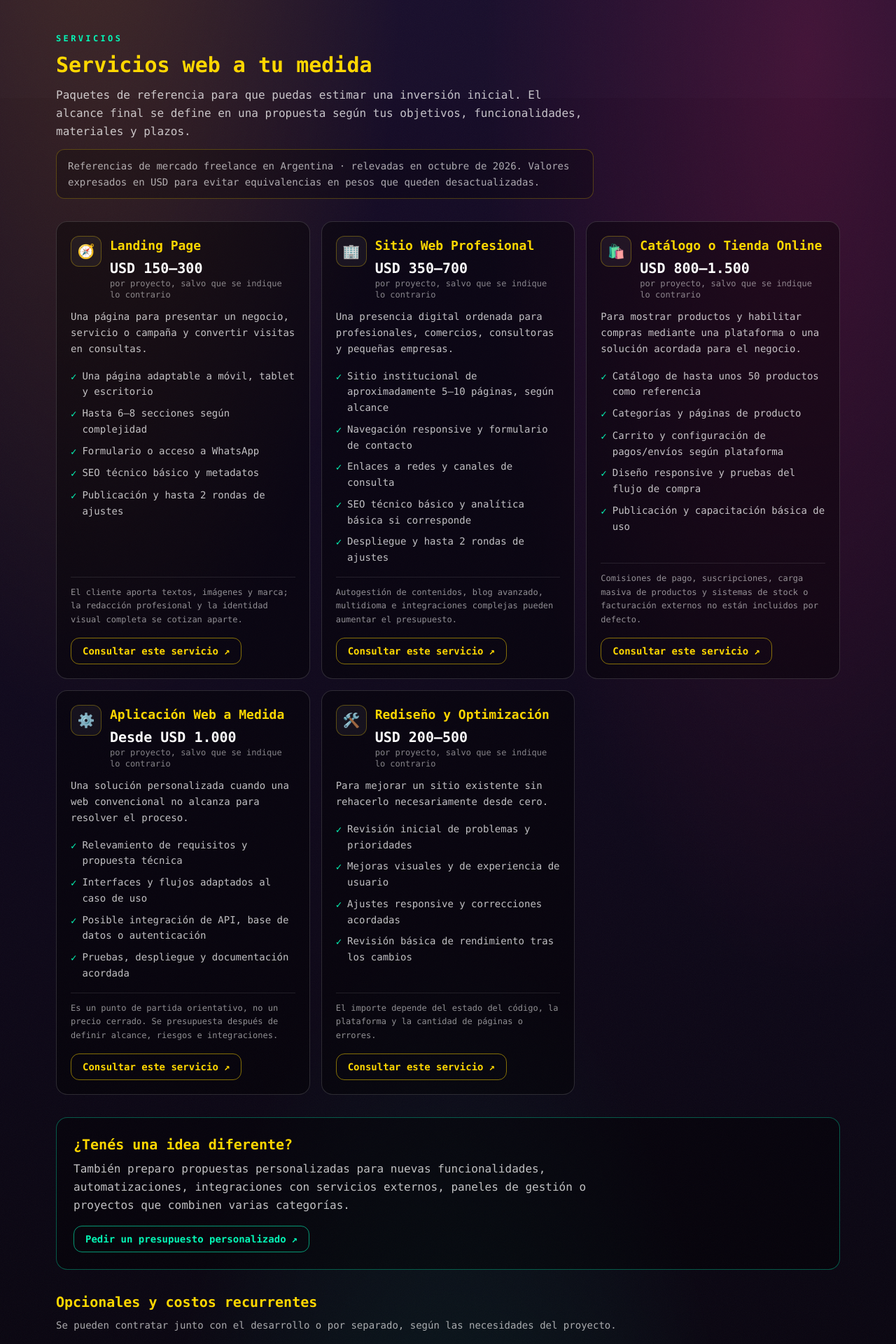
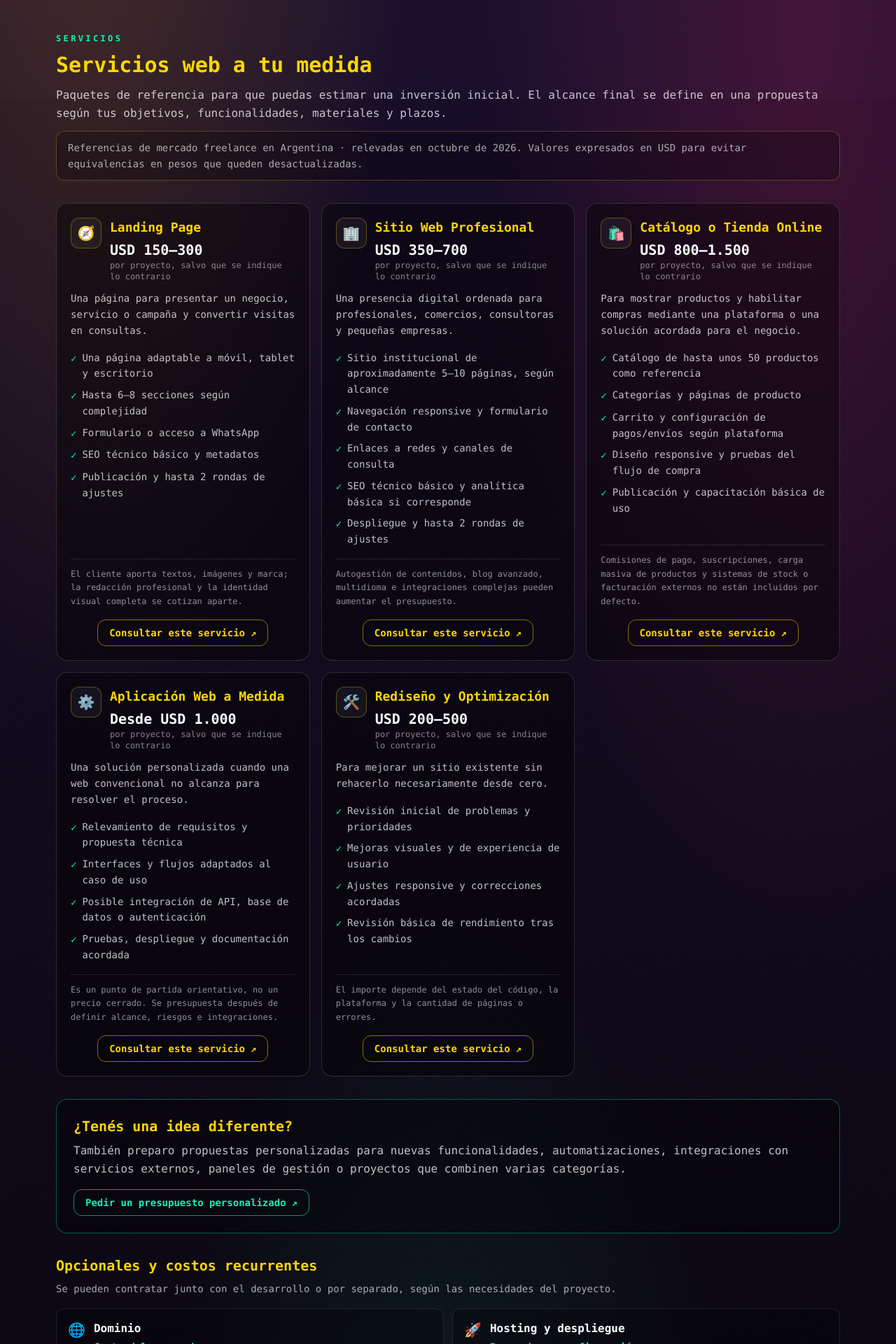
Before and after one commit to lu-developer476/Portfolio, a Next.js app: page /contact in a window 1280 px wide. Shown: the part 660-2580 px from the top of the page at 70% size. Built offline with nearby package versions, Linux system fonts and the light colour scheme.

Commit message:
Expand service descriptions and center inquiry buttons

```diff
--- a/src/components/ServicesSection.tsx
+++ b/src/components/ServicesSection.tsx
@@ -275,8 +275,8 @@ export default function ServicesSection() {
       <div className="space-y-3">
         <p className="text-xs font-semibold uppercase tracking-[0.28em] text-cyber-neonGreen">{copy.eyebrow}</p>
         <h2 className="text-2xl font-bold text-cyber-gold sm:text-3xl">{copy.title}</h2>
-        <p className="max-w-3xl leading-relaxed text-white/75">{copy.subtitle}</p>
-        <p className="max-w-3xl rounded-xl border border-cyber-gold/25 bg-black/25 px-4 py-3 text-sm leading-relaxed text-white/65">{copy.marketNote}</p>
+        <p className="w-full leading-relaxed text-white/75">{copy.subtitle}</p>
+        <p className="w-full rounded-xl border border-cyber-gold/25 bg-black/25 px-4 py-3 text-sm leading-relaxed text-white/65">{copy.marketNote}</p>
       </div>
 
       <div className="grid gap-4 md:grid-cols-2 xl:grid-cols-3">
@@ -300,7 +300,7 @@ export default function ServicesSection() {
               ))}
             </ul>
             {service.note && <p className="mb-4 border-t border-white/10 pt-3 text-xs leading-relaxed text-white/55">{service.note}</p>}
-            <a href="#contact-form" className="mt-auto inline-flex w-fit items-center gap-2 rounded-xl border border-cyber-gold/50 px-4 py-2 text-sm font-semibold text-cyber-gold transition hover:border-cyber-neonGreen hover:text-cyber-neonGreen">
+            <a href="#contact-form" className="mx-auto mt-auto inline-flex w-fit items-center justify-center gap-2 rounded-xl border border-cyber-gold/50 px-4 py-2 text-center text-sm font-semibold text-cyber-gold transition hover:border-cyber-neonGreen hover:text-cyber-neonGreen">
               {copy.quoteCta} <span aria-hidden="true">↗</span>
             </a>
           </article>
@@ -309,7 +309,7 @@ export default function ServicesSection() {
 
       <div className="rounded-2xl border border-cyber-neonGreen/35 bg-black/35 p-5 sm:p-6">
         <h3 className="text-xl font-semibold text-cyber-gold">{copy.customTitle}</h3>
-        <p className="mt-2 max-w-3xl leading-relaxed text-white/75">{copy.customText}</p>
+        <p className="mt-2 w-full leading-relaxed text-white/75">{copy.customText}</p>
         <a href="#contact-form" className="mt-4 inline-flex items-center gap-2 rounded-xl border border-cyber-neonGreen/60 px-4 py-2 text-sm font-semibold text-cyber-neonGreen transition hover:bg-cyber-neonGreen/10">
           {copy.customCta} <span aria-hidden="true">↗</span>
         </a>
```
